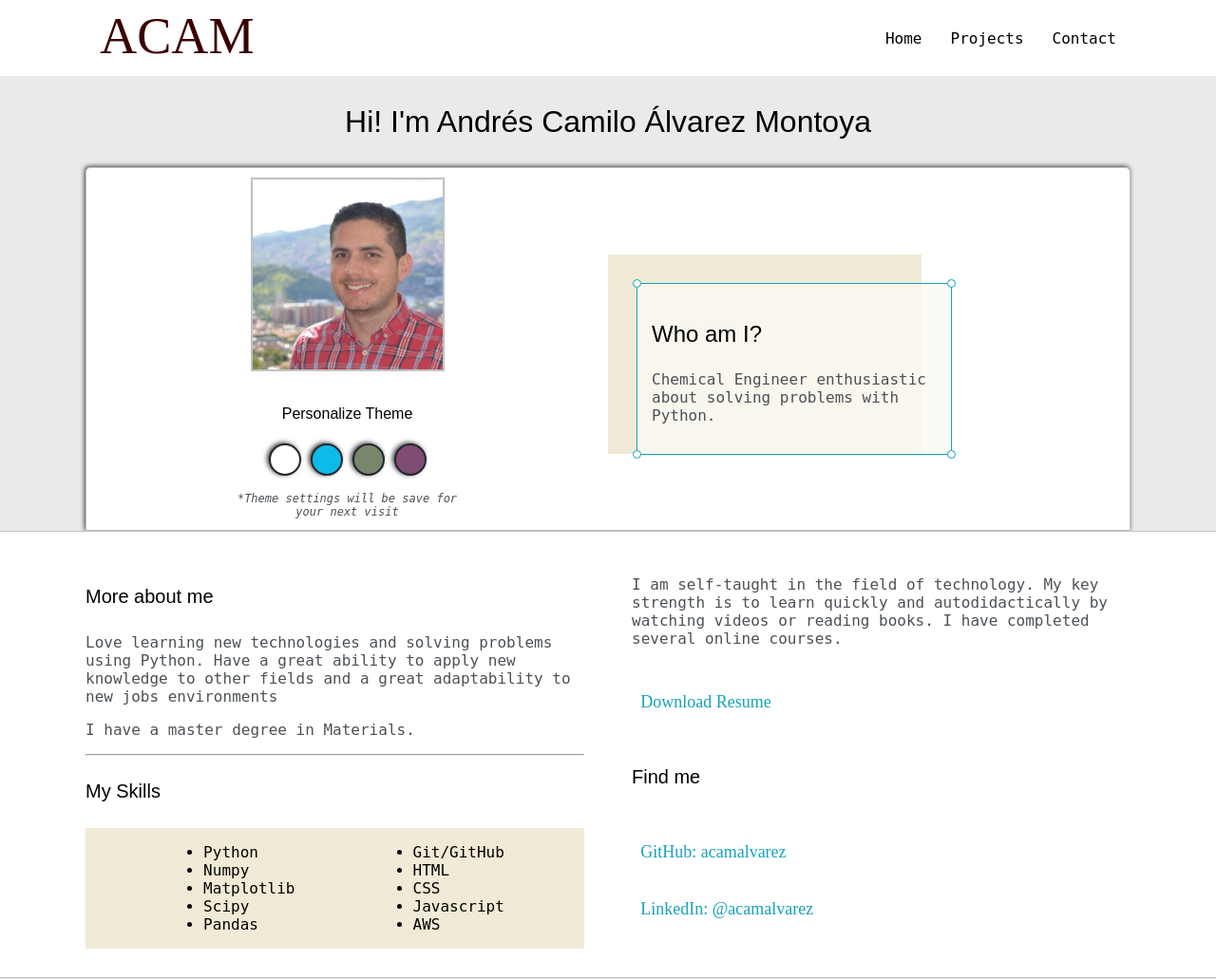
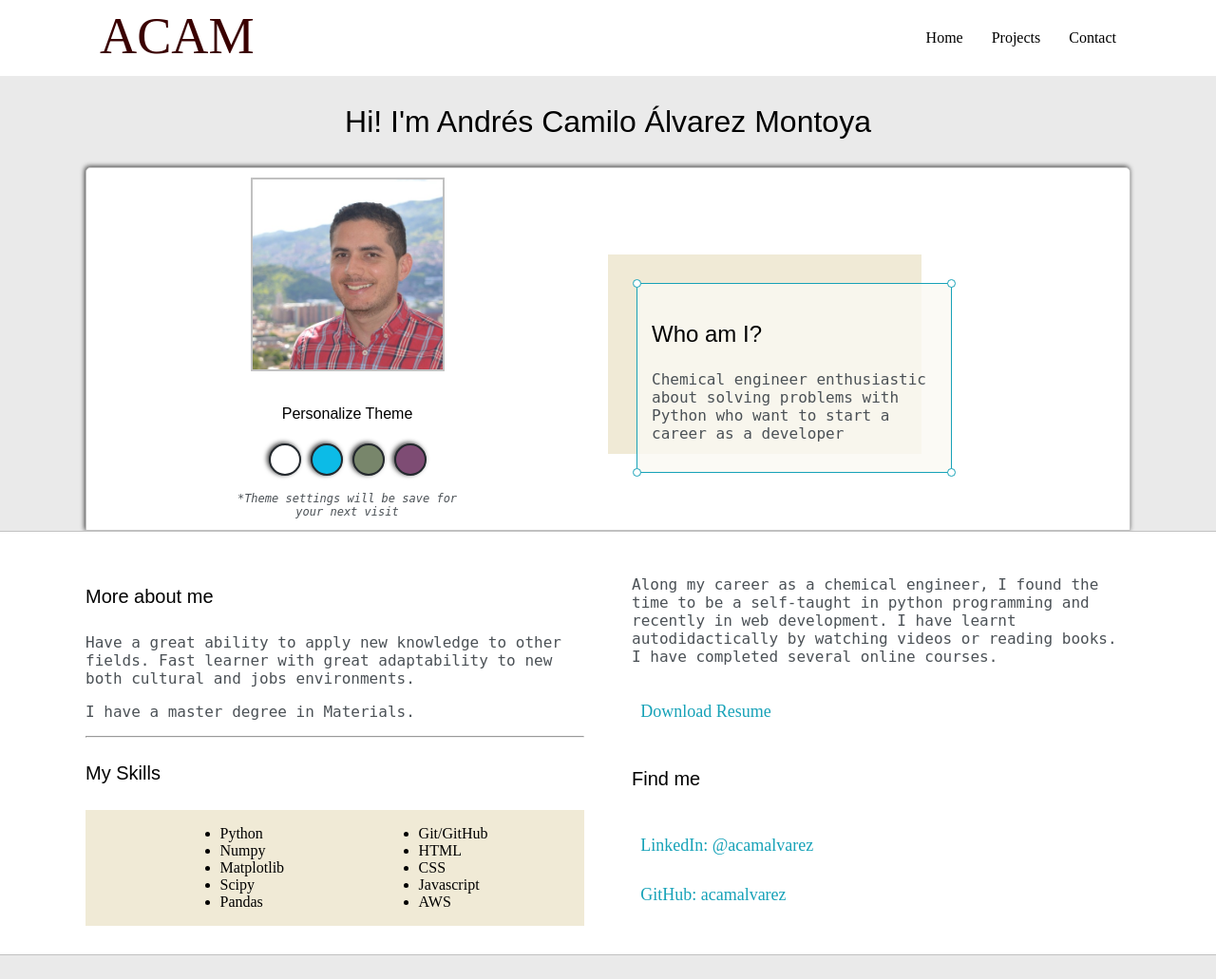
Before and after one commit to acamalvarez/acam-portfolio, a Django app: page / in a window 1280 px wide. Shown: the top 1031 px of the page at 95% size. Run offline with Django 3.2, Linux system fonts and the light colour scheme.

Commit message:
some little changes

```diff
--- a/home/templates/home/portfolio.html
+++ b/home/templates/home/portfolio.html
@@ -31,7 +31,10 @@
                     <div id="corner-tl" class="corner"></div>
                     <div id="corner-tr" class="corner"></div>
                     <h3>Who am I?</h3>
-                    <p>Chemical Engineer enthusiastic about solving problems with Python.</p>
+                    <p>
+                        Chemical engineer enthusiastic about solving problems
+                         with Python who want to start a career as a developer
+                    </p>
                     <div id="corner-br" class="corner"></div>
                     <div id="corner-bl" class="corner"></div>
                 </div>
@@ -48,9 +51,10 @@
         <div class="about-wrapper">
             <div class="about-me">
                 <h4>More about me</h4>
-                <p>Love learning new technologies and solving problems using Python.
-                        Have a great ability to apply new knowledge to other fields
-                    and a great adaptability to new jobs environments</p>
+                <p>
+                    Have a great ability to apply new knowledge to other fields.
+                    Fast learner with great adaptability to new both cultural and jobs environments.
+                </p>
                 <p>I have a master degree in Materials.</p>
                 <hr>
 
@@ -75,13 +79,15 @@
             </div>
             <div class="social-links">
 
-                <p>I am self-taught in the field of technology. My key strength is to learn quickly and autodidactically
-                    by watching videos or reading books. I have completed several online courses.</p>
+                <p>
+                    Along my career as a chemical engineer, I found the time to be a self-taught in python programming and recently in web development.
+                    I have learnt autodidactically by watching videos or reading books. I have completed several online courses.
+                </p>
                 <a target="_blank" href="{% static 'files/resume.pdf' %}">Download Resume</a>
 
                 <h4>Find me</h4>
+                <a target="_blank" href="https://www.linkedin.com/in/acamalvarez/">LinkedIn: @acamalvarez</a>
                 <a target="_blank" href="https://github.com/acamalvarez">GitHub: acamalvarez</a>
-                <a target="_blank" href="https://www.linkedin.com/in/acamalvarez/">LinkedIn: @acamalvarez</a>
 
             </div>
 
--- a/static/css/default.css
+++ b/static/css/default.css
@@ -31,7 +31,7 @@ h1, h2, h3, h4, h5, h6, strong{
 
 }
 
-p, li, span, label, input, textarea{
+p, span, label, input, textarea{
     color: var(--secondaryText);
     font-family: 'Roboto Mono', monospace;
 
```
